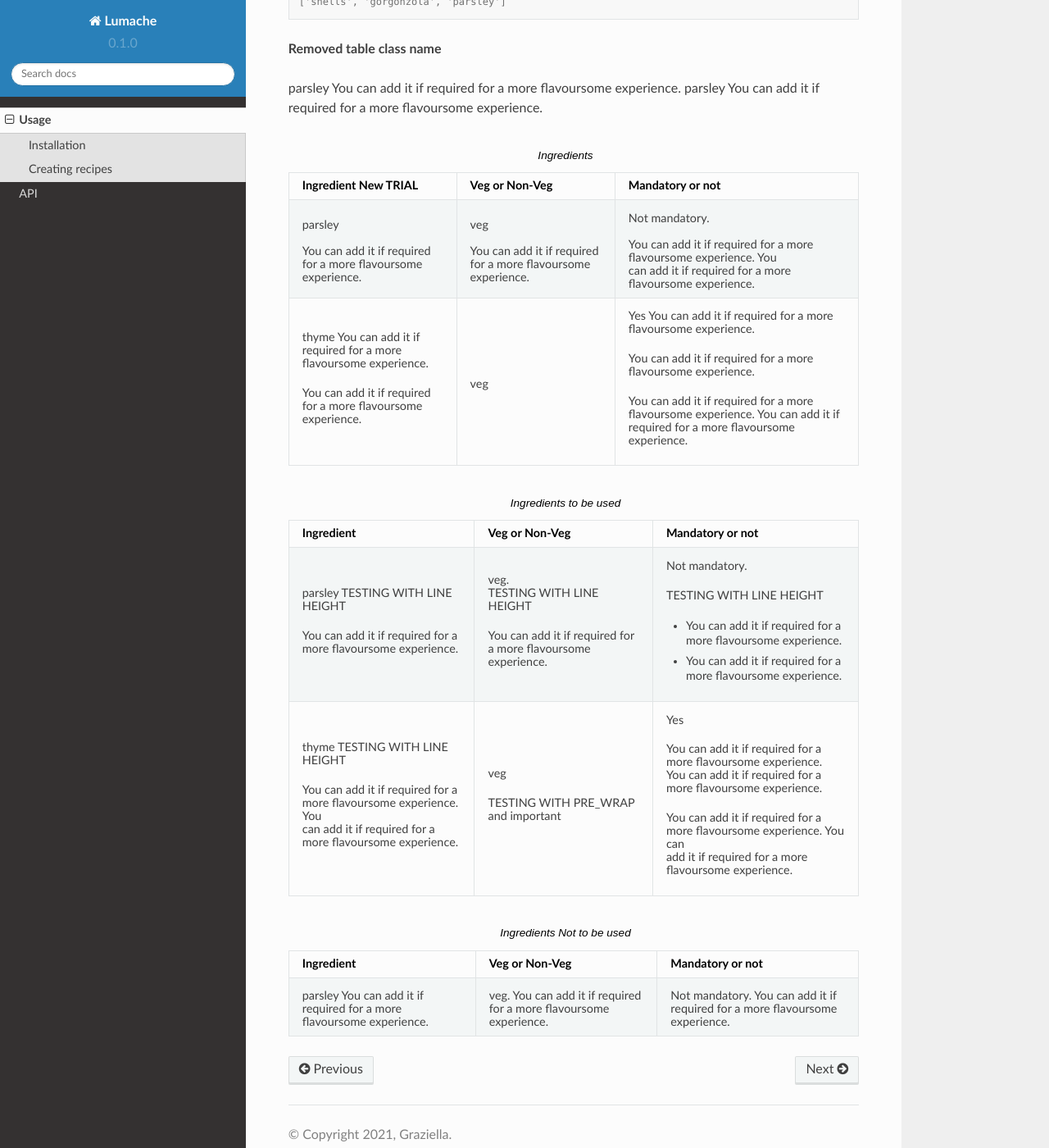
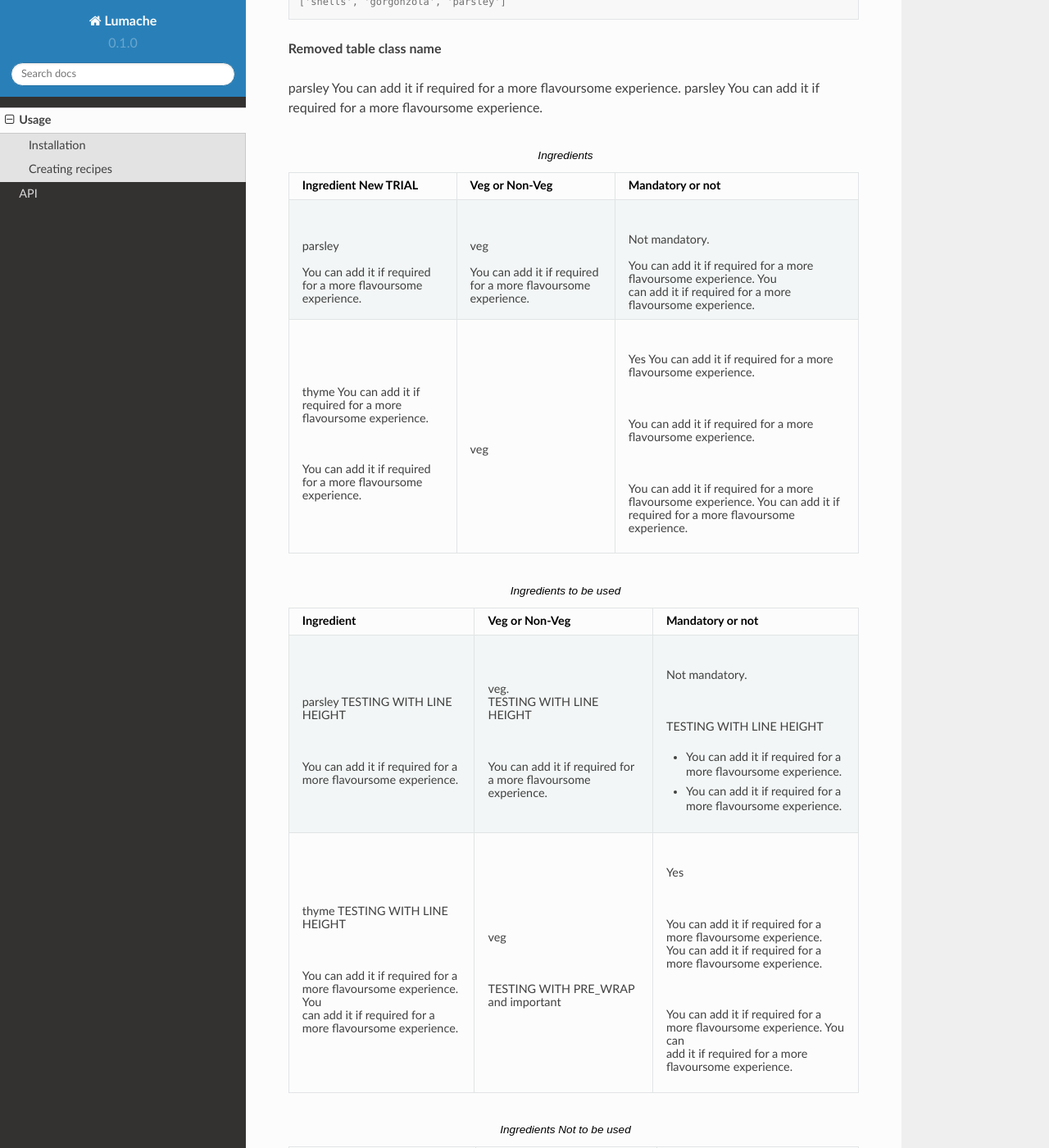
Before and after one commit to PriyankaLiz/pri-rtd4-tutorial, a Sphinx documentation site: the page built from docs/source/usage.rst, in a window 1280 px wide and 1400 px high, scrolled down 1170 px. Shown: the whole window at 82% size. Built offline with Sphinx 7.4.7 and the Read the Docs theme 2.0.0, drawn with Linux system fonts in a browser that asks for light colours.

Commit message:
Added margin-top to p

```diff
--- a/docs/source/.static/custom.css
+++ b/docs/source/.static/custom.css
@@ -24,6 +24,7 @@ table.docutils td, table.docutils th {
 /*Added code to correct the font size of bullets in a table */
 .wy-table-responsive table td p{
     padding-top: 5pt;
+    margin-top: 20pt;
     font-size: 11pt;
 }
 
```
